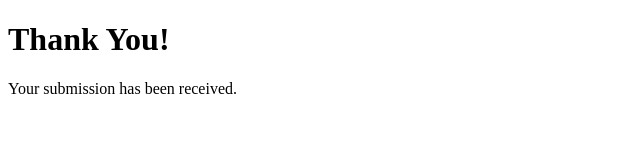
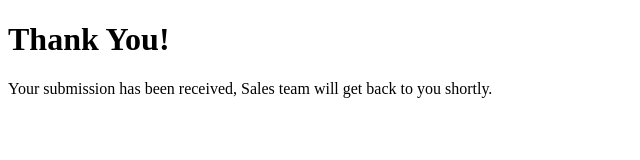
Before and after one commit to RohitKumarAr/Web-To-Lead-Bootcamp, a plain HTML site: page thanks.html in a window 1280 px wide. Shown: the whole page, without its empty margins (0-640 px from the left). Drawn offline with Linux system fonts and the light colour scheme.

Commit message:
Thanks Message

```diff
--- a/thanks.html
+++ b/thanks.html
@@ -7,6 +7,9 @@
   </head>
   <body>
     <h1>Thank You!</h1>
-    <p>Your submission has been received.</p>
+    <p>
+      Your submission has been received, Sales team will get back to you
+      shortly.
+    </p>
   </body>
 </html>
```
